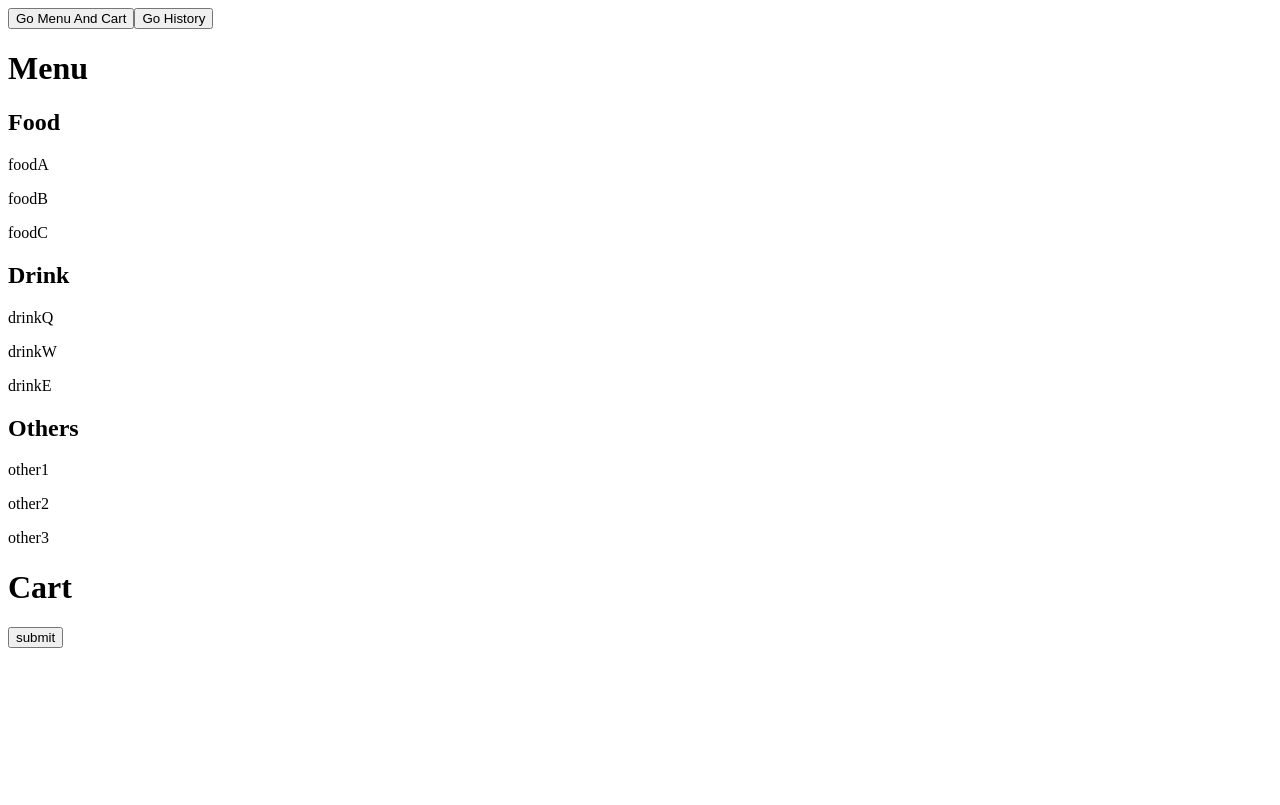
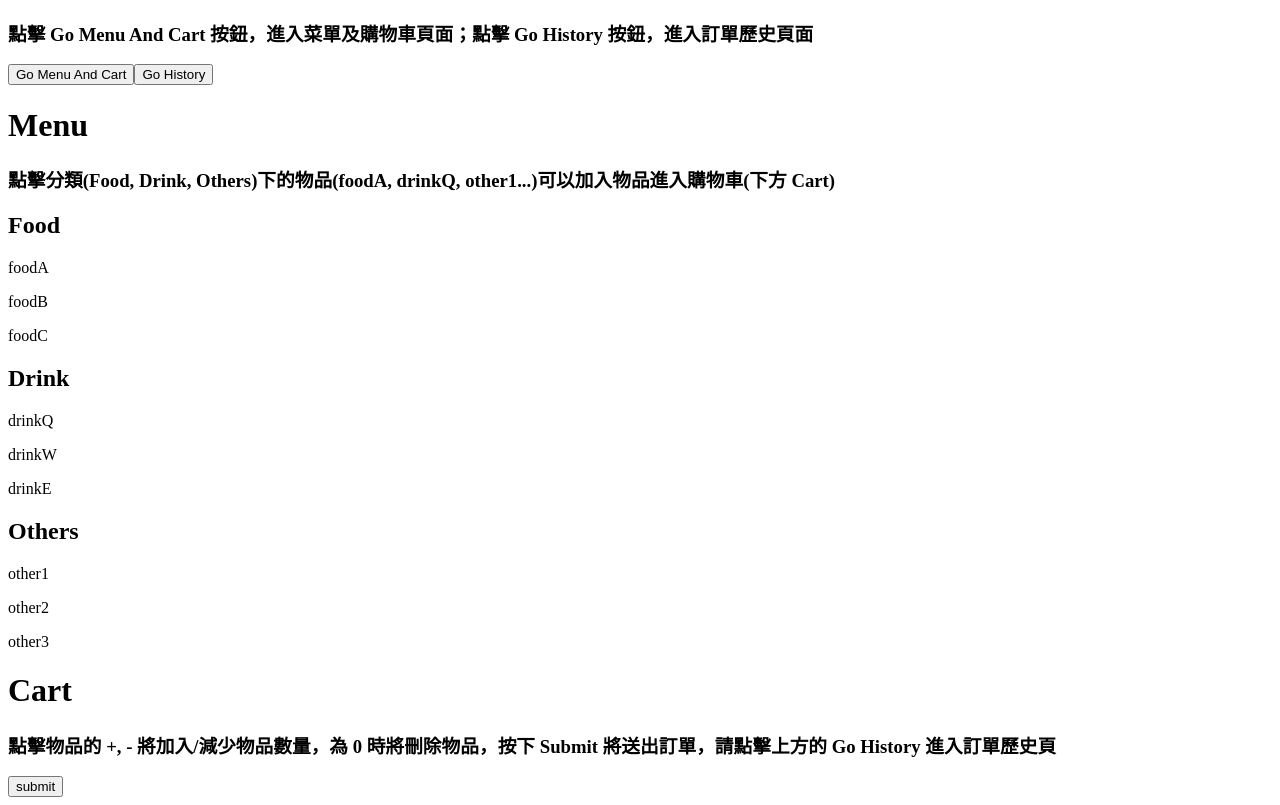
Before and after one commit to Wei12345/iscoollab.interview.front-end, a React app: page / in a window 1280 px wide. Built offline with nearby package versions, Linux system fonts and the light colour scheme.

Commit message:
feat: add product instructions

```diff
--- a/src/App.js
+++ b/src/App.js
@@ -14,6 +14,7 @@ export default function App() {
 
   return (
     <Provider store={store}>
+      <h3>點擊 Go Menu And Cart 按鈕，進入菜單及購物車頁面；點擊 Go History 按鈕，進入訂單歷史頁面</h3>
       <button type="button" data-testid="go-menu-and-cart-button" onClick={() => { setPage(PAGE_MENU_AND_CART) }}>Go Menu And Cart</button>
       <button type="button" data-testid="go-history-button" onClick={() => { setPage(PAGE_ORDER) }}>Go History</button>
       {page === PAGE_MENU_AND_CART && (
--- a/src/pages/PageHistory/index.js
+++ b/src/pages/PageHistory/index.js
@@ -14,6 +14,9 @@ export default function PageHistory() {
   }, [dispatch])
 
   return (
-    <History data={orders} onClear={handleClear} />
+    <>
+      <h3>按下 Clear 按鈕將清空訂單歷史紀錄</h3>
+      <History data={orders} onClear={handleClear} />
+    </>
   )
 }
--- a/src/pages/PageMenuAndCart/index.js
+++ b/src/pages/PageMenuAndCart/index.js
@@ -101,12 +101,14 @@ export default function PageMenuAndCart() {
     <>
       <div>
         <h1 data-testid="menu-title">Menu</h1>
+        <h3>點擊分類(Food, Drink, Others)下的物品(foodA, drinkQ, other1...)可以加入物品進入購物車(下方 Cart)</h3>
         <div data-testid="menu-content">
           <Menu data={menus} onItemClick={handleMenuItemClick} />
         </div>
       </div>
       <div>
         <h1 data-testid="cart-title">Cart</h1>
+        <h3>點擊物品的 +, - 將加入/減少物品數量，為 0 時將刪除物品，按下 Submit 將送出訂單，請點擊上方的 Go History 進入訂單歷史頁</h3>
         <div data-testid="cart-content">
           <Cart
             data={cart}
```
